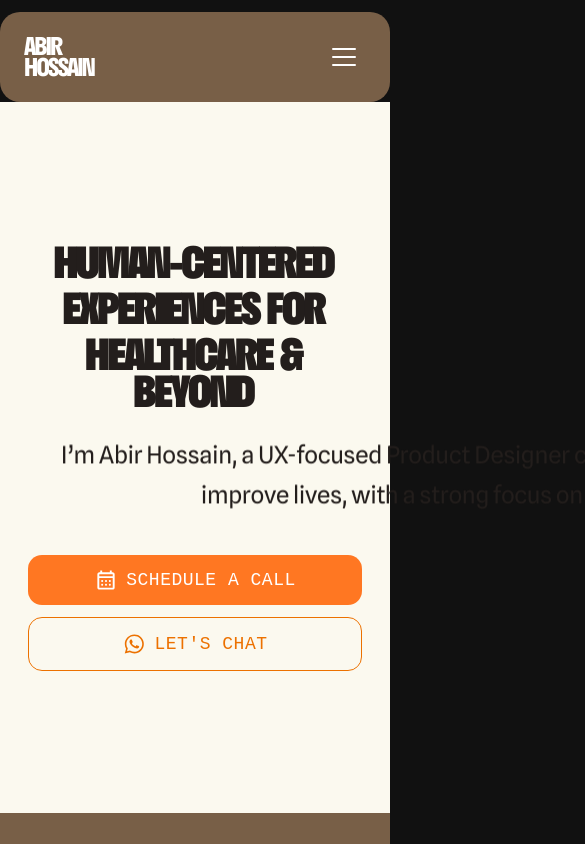
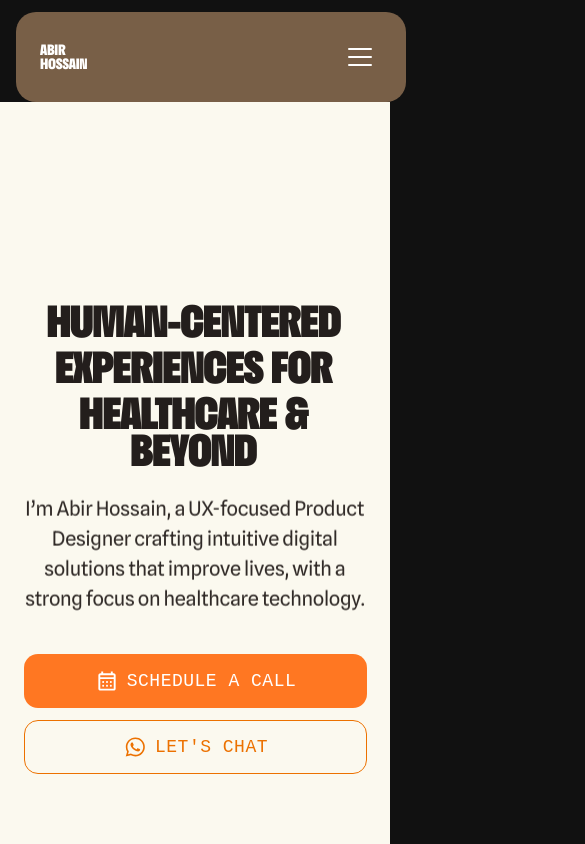
Before and after one commit to abir12344/Abir-s-portfolio, a plain HTML site: page index.html in a window 390 px wide. Shown: the top 844 px of the page, 585 px wide, since content can reach past the window. Drawn offline with Linux system fonts and the light colour scheme; a web font is replaced by a local one.

Commit message:
Updated nav bar

```diff
--- a/style.css
+++ b/style.css
@@ -256,6 +256,20 @@ h2 {
   background: #785F47;
 }
 
+@media (max-width: 500px) {
+  .navbar {
+    display: flex;
+    height: 60px;
+    padding: 16px 20px;
+    margin-left: 16px;
+    margin-right: 16px;
+    justify-content: space-between;
+    align-items: center;
+    flex-shrink: 0;
+    align-self: stretch;
+  }
+}
+
 .logo {
   color: #FFFFFF;
   font-family: "Stratos", sans-serif;
@@ -269,12 +283,13 @@ h2 {
 
 @media (max-width: 500px) {
   .logo {
-    color: #FFFFFF;
-    font-size: 24px;
+    color: #FFF;
+    font-family: Stratos;
+    font-size: 14px;
     font-style: normal;
-    font-weight: 700;
-    line-height: 21px; /* 70% */
-    letter-spacing: -2px;
+    font-weight: 800;
+    line-height: 100%; /* 14px */
+    letter-spacing: -0.25px;
     text-transform: uppercase;
   }
 }
@@ -538,27 +553,39 @@ body.menu-open .nav-toggle-bar:nth-child(3) {
 }
 @media (max-width: 500px) {
   .hero .container {
-    position: relative;
-    max-width: 100%;
+    display: flex;
+    height: 651px;
+    max-width: 343px;
+    flex-direction: column;
+    padding: 90px 0 128px 0;
+    justify-content: center;
+    align-items: flex-start;
+    flex-shrink: 0;
+    align-self: stretch;
   }
 }
 
 .hero h1 {
-  font-family: "Stratos", sans-serif;
+  width: 1074px;
+  color: #231E1C;
+  text-align: center;
+  font-family: Stratos;
+  font-size: 104px;
+  font-style: normal;
   font-weight: 900;
-  font-size: 104px;
-  line-height: 0.9;
-  letter-spacing: -2.4px;
+  line-height: 100%; /* 104px */
+  letter-spacing: -1px;
   text-transform: uppercase;
 }
 
 @media (max-width: 500px) {
   .hero h1 {
+    width: auto;
     font-family: "Stratos", sans-serif;
     font-weight: 900;
     font-size: 42px;
     line-height: 0.9;
-    letter-spacing: -2.,2px;
+    letter-spacing: -1.4px;
     text-transform: uppercase;
   }
 }
@@ -598,6 +625,17 @@ body.menu-open .nav-toggle-bar:nth-child(3) {
   align-items: center;
   gap: 10px;
 }
+
+@media (max-width: 500px) {
+  .supporting-text-hero {
+    display: flex;
+    width: auto;
+    justify-content: center;
+    align-items: center;
+    gap: 10px;
+  }
+}
+
 
 .hero p {
   color: #231E1C;
@@ -613,15 +651,14 @@ body.menu-open .nav-toggle-bar:nth-child(3) {
 
 @media (max-width: 500px) {
   .hero p {
-    color: #231E1C;
+    color: #302A27;
     text-align: center;
     font-family: "Spline Sans";
-    font-size: 24px;
+    font-size: 20px;
     font-style: normal;
     font-weight: 400;
-    line-height: 40px; /* 166.667% */
+    line-height: 30px; /* 150% */
     letter-spacing: -0.32px;
-    margin-top: 24px;
   }
 }
 
@@ -763,7 +800,7 @@ body.menu-open .nav-toggle-bar:nth-child(3) {
 
 @media (max-width: 500px) {
   .btn-box {
-    height: 50px;
+    height: 54px;
   }
 }
 
@@ -995,7 +1032,7 @@ body.menu-open .nav-toggle-bar:nth-child(3) {
   display: flex;
   justify-content: center;
   padding: clamp(72px, 12vw, 120px) clamp(16px, 6vw, 48px);
-  background: #785F47;
+  background: #ffffff;
 }
 
 .about-wrapper {
@@ -1003,6 +1040,9 @@ body.menu-open .nav-toggle-bar:nth-child(3) {
   max-width: 1260px;
   display: flex;
   justify-content: center;
+  padding: 6px 6px;
+  border-radius: 42px;
+  border: 1px solid #00000035;
 }
 
 .about-card {
@@ -1013,8 +1053,8 @@ body.menu-open .nav-toggle-bar:nth-child(3) {
   flex-direction: column;
   align-items: flex-start;
   gap: 32px;
-  background: #FFFFFF;
-  border-radius: 40px;
+  background: #EBE7E3;
+  border-radius: 38px;
   position: relative;
 }
 
@@ -2010,10 +2050,10 @@ body.menu-open .nav-toggle-bar:nth-child(3) {
   justify-content: center;
   align-self: stretch;
   color: #fffffff3;
-  font-family: "Inter Tight";
+  font-family: "Spline Sans";
   font-size: 18px;
   font-style: normal;
-  font-weight: 500;
+  font-weight: 800;
   line-height: 130%; /* 26px */
 
 }
@@ -2021,7 +2061,7 @@ body.menu-open .nav-toggle-bar:nth-child(3) {
 .review-title{
   color: #FFFFFF;
   font-family: "Stratos";
-  font-size: 18px;
+  font-size: 17px;
   font-style: normal;
   font-weight: 600;
   line-height: 20px; /* 111.111% */
```
